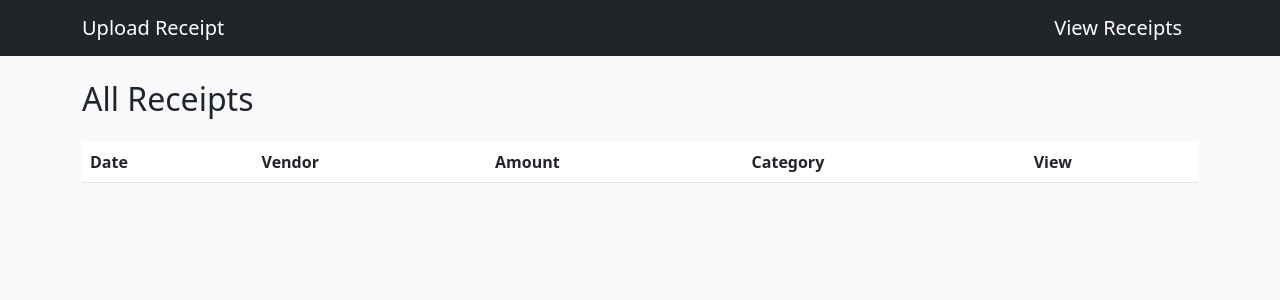
After one commit to bednarekbrady/digital-receipt-organizer, a Flask app: page /receipts in a window 1280 px wide. The commit adds this page. Shown: the top 300 px of the page. Run offline with Flask 3, Linux system fonts and the light colour scheme; data that the repository does not hold is empty.

Commit message:
Enhance README and project outline; implement receipt upload and viewing features
- Updated README with detailed project overview and current progress.
- Revised project outline for clarity on goals and technologies.
- Added SQLite database integration for receipt uploads.
- Implemented routes for uploading and viewing receipts.
- Created templates for displaying receipts and receipt details.

```diff
--- a/src/app.py
+++ b/src/app.py
@@ -1,8 +1,14 @@
-from flask import Flask, render_template, request
+from flask import Flask, render_template, request, redirect
 import os
+import sqlite3
 
 app = Flask(__name__)
 app.config['UPLOAD_FOLDER'] = 'static/uploads'
+
+def get_db_connection():
+    conn = sqlite3.connect('database.db')
+    conn.row_factory = sqlite3.Row
+    return conn
 
 @app.route('/')
 def index():
@@ -20,14 +26,30 @@ def upload_receipt():
     file_path = os.path.join(app.config['UPLOAD_FOLDER'], file.filename)
     file.save(file_path)
 
-    print("Uploaded Receipt:")
-    print("Vendor:", vendor)
-    print("Amount:", amount)
-    print("Date:", date)
-    print("Category:", category)
-    print("File saved to:", file_path)
+    # Insert into database
+    conn = get_db_connection()
+    conn.execute(
+        "INSERT INTO receipts (vendor, amount, date, category, file_path) VALUES (?, ?, ?, ?, ?)",
+        (vendor, amount, date, category, file_path)
+    )
+    conn.commit()
+    conn.close()
 
-    return "Receipt uploaded successfully!"
+    return redirect('/receipts')
+
+@app.route('/receipts')
+def receipts():
+    conn = get_db_connection()
+    receipts = conn.execute("SELECT * FROM receipts ORDER BY date DESC").fetchall()
+    conn.close()
+    return render_template('receipts.html', receipts=receipts)
+
+@app.route('/view/<int:id>')
+def view_receipt(id):
+    conn = get_db_connection()
+    receipt = conn.execute("SELECT * FROM receipts WHERE id = ?", (id,)).fetchone()
+    conn.close()
+    return render_template('view_receipt.html', receipt=receipt)
 
 if __name__ == '__main__':
     app.run(debug=True)
--- /dev/null
+++ b/src/schema.sql
@@ -0,0 +1,10 @@
+DROP TABLE IF EXISTS receipts;
+
+CREATE TABLE receipts (
+    id INTEGER PRIMARY KEY AUTOINCREMENT,
+    vendor TEXT NOT NULL,
+    amount REAL NOT NULL,
+    date TEXT NOT NULL,
+    category TEXT NOT NULL,
+    file_path TEXT NOT NULL
+);
--- a/src/templates/base.html
+++ b/src/templates/base.html
@@ -8,7 +8,8 @@
 
     <nav class="navbar navbar-dark bg-dark mb-4">
         <div class="container">
-            <a class="navbar-brand" href="/">Digital Receipt Organizer</a>
+            <a class="navbar-brand" href="/">Upload Receipt</a>
+            <a class="navbar-brand" href="/receipts">View Receipts</a>
         </div>
     </nav>
 
--- /dev/null
+++ b/src/templates/receipts.html
@@ -0,0 +1,31 @@
+{% extends "base.html" %}
+
+{% block content %}
+<h2>All Receipts</h2>
+
+<table class="table table-striped mt-4">
+    <thead>
+        <tr>
+            <th>Date</th>
+            <th>Vendor</th>
+            <th>Amount</th>
+            <th>Category</th>
+            <th>View</th>
+        </tr>
+    </thead>
+    <tbody>
+        {% for r in receipts %}
+        <tr>
+            <td>{{ r.date }}</td>
+            <td>{{ r.vendor }}</td>
+            <td>${{ "%.2f"|format(r.amount) }}</td>
+            <td>{{ r.category }}</td>
+            <td>
+                <a href="/view/{{ r.id }}" class="btn btn-sm btn-primary">View</a>
+            </td>
+        </tr>
+        {% endfor %}
+    </tbody>
+</table>
+
+{% endblock %}
```
Also changed, not shown: docs/project-outline.md (+38 -11 lines), src/init_db.py (added, +9 -0 lines), src/templates/view_receipt.html (added, +14 -0 lines), README.md.
